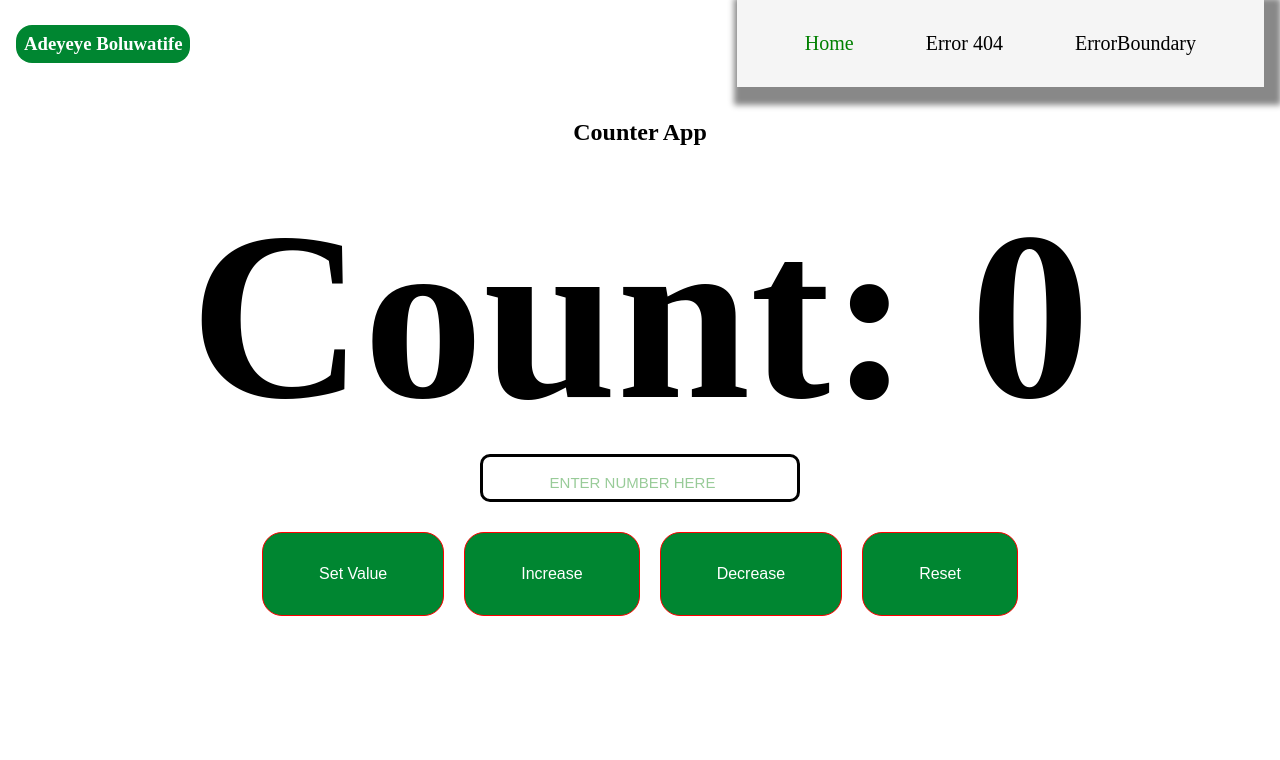
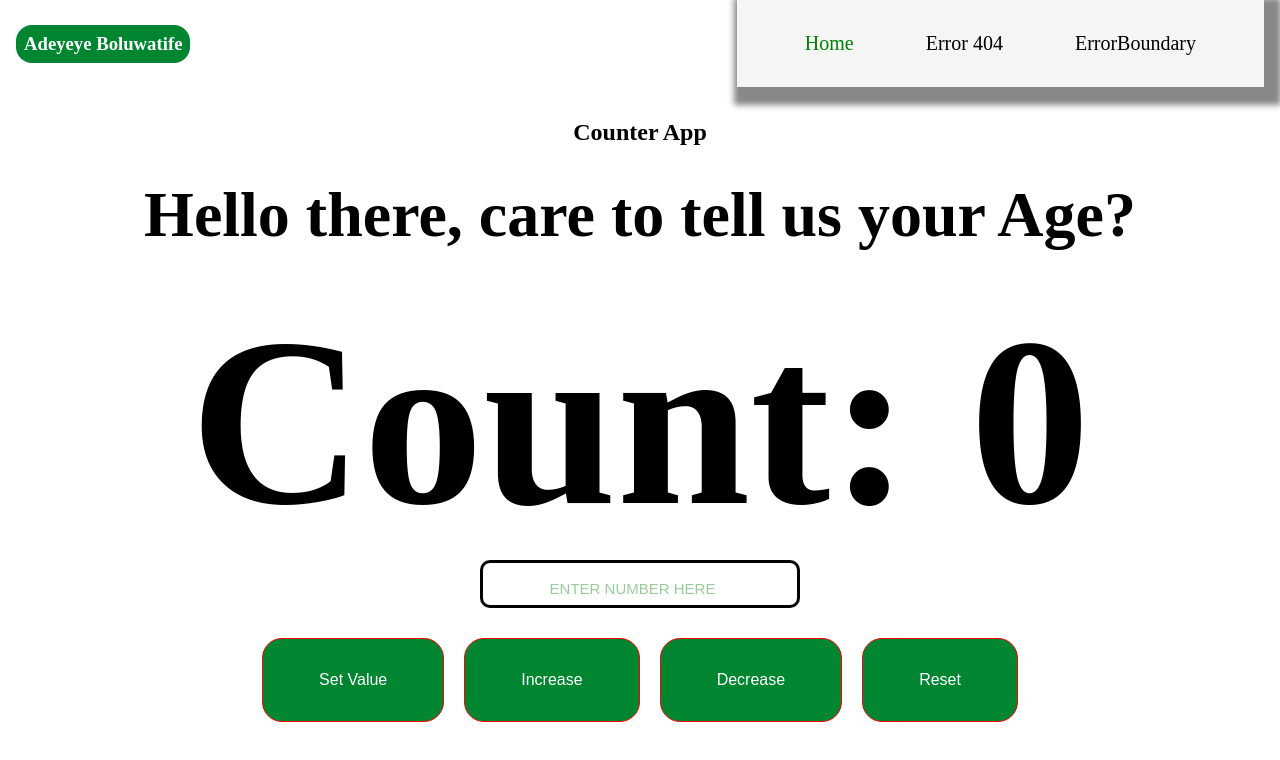
Before and after one commit to Developstar/Exam, a React (Vite) app: page / in a window 1280 px wide. Shown: the top 760 px of the page. Built offline with nearby package versions, Linux system fonts and the light colour scheme.

Commit message:
added an intro text in the home page

```diff
--- a/src/HomePage/Home.jsx
+++ b/src/HomePage/Home.jsx
@@ -18,6 +18,7 @@ const Home = () => {
         />
       </Helmet>
       <h1>Counter App</h1>
+      <p>Hello there, care to tell us your Age?</p>
 
       <CounterApp/>
     </section>
```
